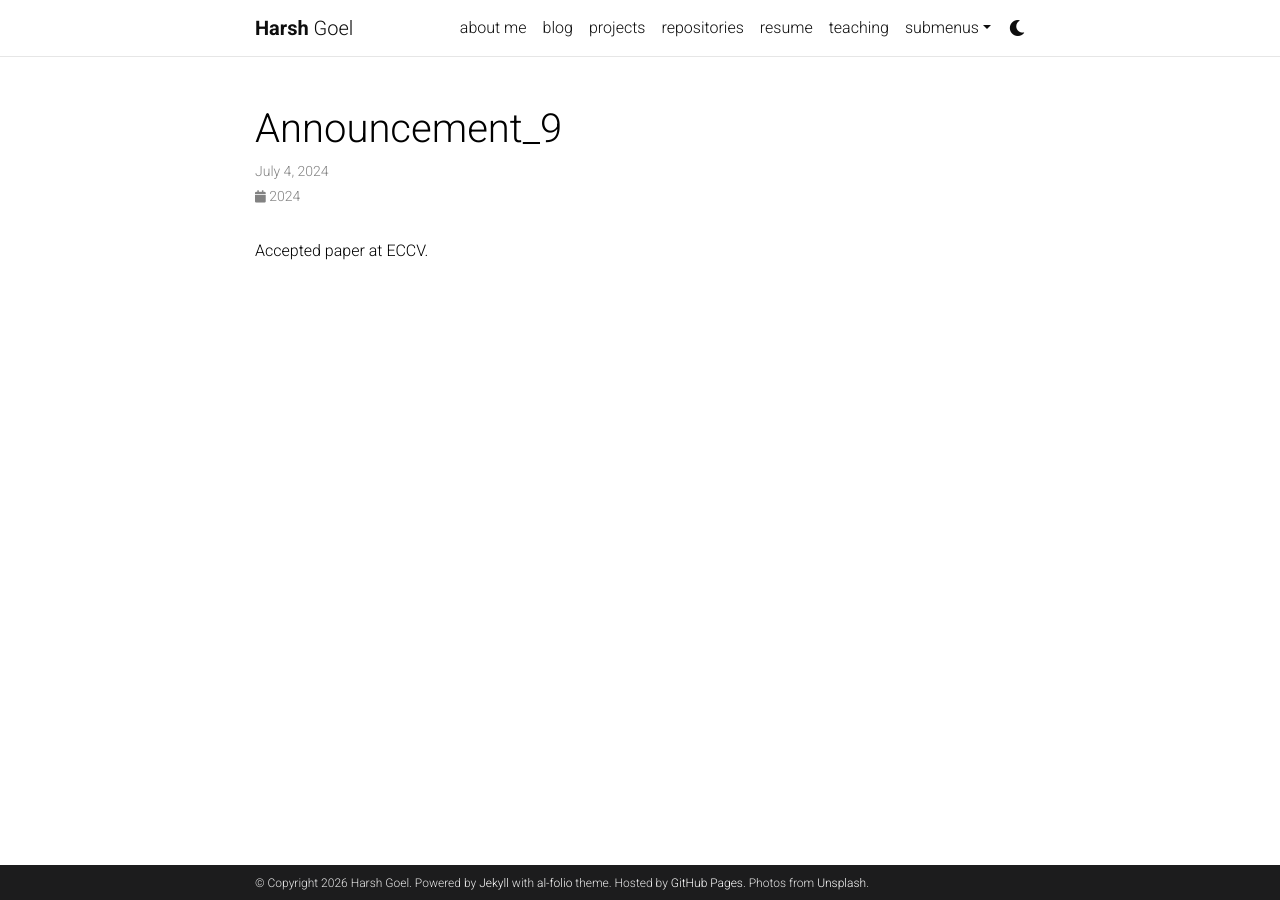
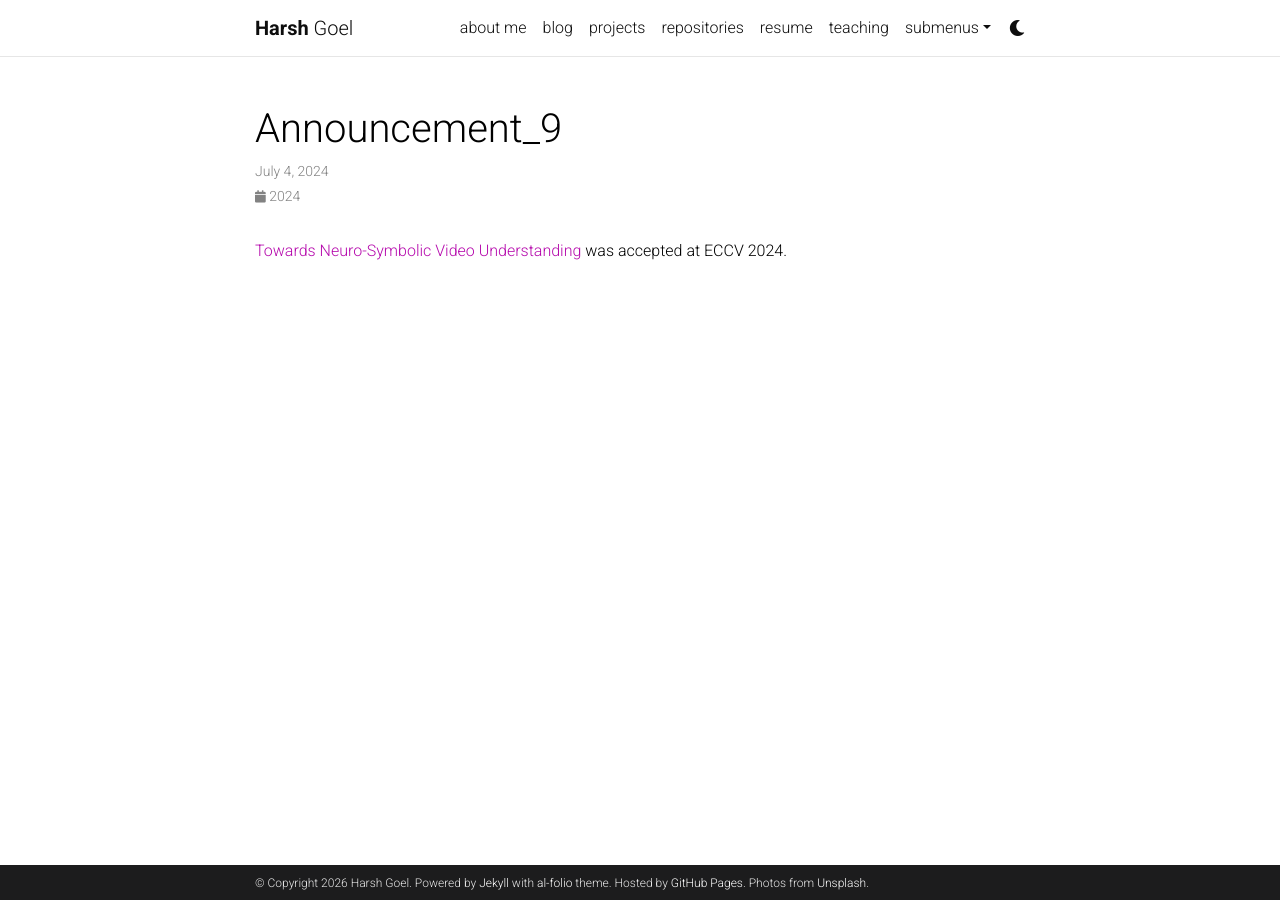
Before and after one commit to harshg99/hgmain, a Jekyll site: the page built from _news/announcement_9.md, in a window 1280 px wide. Built offline with Jekyll 4.4.1, drawn with Linux system fonts in a browser that asks for light colours; comment, search, counter and statistics services are not loaded; a style sheet for code colours, icons or effects is not loaded.

Commit message:
Name the ECCV 2024 paper in News

```diff
--- a/_news/announcement_9.md
+++ b/_news/announcement_9.md
@@ -4,4 +4,4 @@ date: 2024-07-04 12:00:00-0500
 inline: true
 ---
 
-Accepted paper at ECCV.
+[Towards Neuro-Symbolic Video Understanding](https://arxiv.org/abs/2403.11021) was accepted at ECCV 2024.
```
